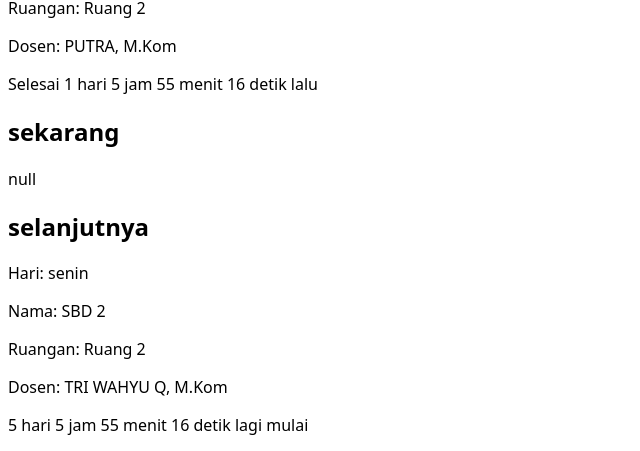
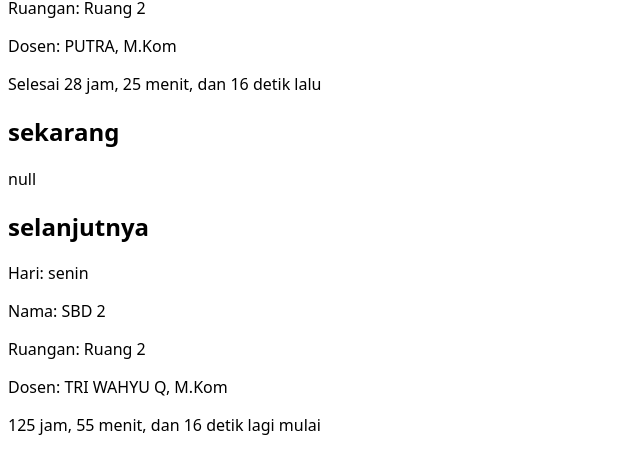
Before and after one commit to aynh/schbdblb, a SvelteKit app: page /realtime in a window 1280 px wide. Shown: the part 346-797 px from the top of the page, without its empty margins (0-640 px from the left). Built offline with nearby package versions, Linux system fonts and the light colour scheme.

Commit message:
feat: ditch date-fns/formatDuration

```diff
--- a/src/routes/realtime/JadwalContent.svelte
+++ b/src/routes/realtime/JadwalContent.svelte
@@ -9,7 +9,7 @@
 <script lang="ts">
 	import { time } from '$lib/stores';
 	import { Hari, type Jadwal } from '$lib/types';
-	import { formatDuration, intervalToDuration, set as setTime } from 'date-fns';
+	import { intervalToDuration, set as setTime } from 'date-fns';
 
 	export let hari: Hari;
 	export let status: StatusJadwal;
@@ -21,24 +21,23 @@
 		return setTime($time, { date, hours: jam, minutes: menit ?? 0, milliseconds: 0, seconds: 0 });
 	});
 
-	const localeReplacement = {
-		day: 'hari',
-		hour: 'jam',
-		minute: 'menit',
-		second: 'detik',
-	} as Record<string, string>;
-	$: duration = formatDuration(
-		intervalToDuration({ start: $time, end: status === StatusJadwal.sekarang ? selesai : mulai }),
-	).replace(/(day|hour|minute|second)s?/g, (_, v) => localeReplacement[v]);
+	$: duration = intervalToDuration({
+		start: $time,
+		end: status === StatusJadwal.selanjutnya ? mulai : selesai,
+	});
 
 	let content = '';
 	$: {
+		const { days = 0, hours = 0, minutes = 0, seconds = 0 } = duration;
+		const jam = days * 24 + hours;
+
+		const s = `${jam} jam, ${minutes} menit, dan ${seconds} detik`;
 		if (status === StatusJadwal.sebelumnya) {
-			content = `Selesai ${duration} lalu`;
+			content = `Selesai ${s} lalu`;
 		} else if (status === StatusJadwal.sekarang) {
-			content = `Tinggal ${duration} lagi`;
+			content = `Tinggal ${s} lagi`;
 		} else {
-			content = `${duration} lagi mulai`;
+			content = `${s} lagi mulai`;
 		}
 	}
 </script>
```
